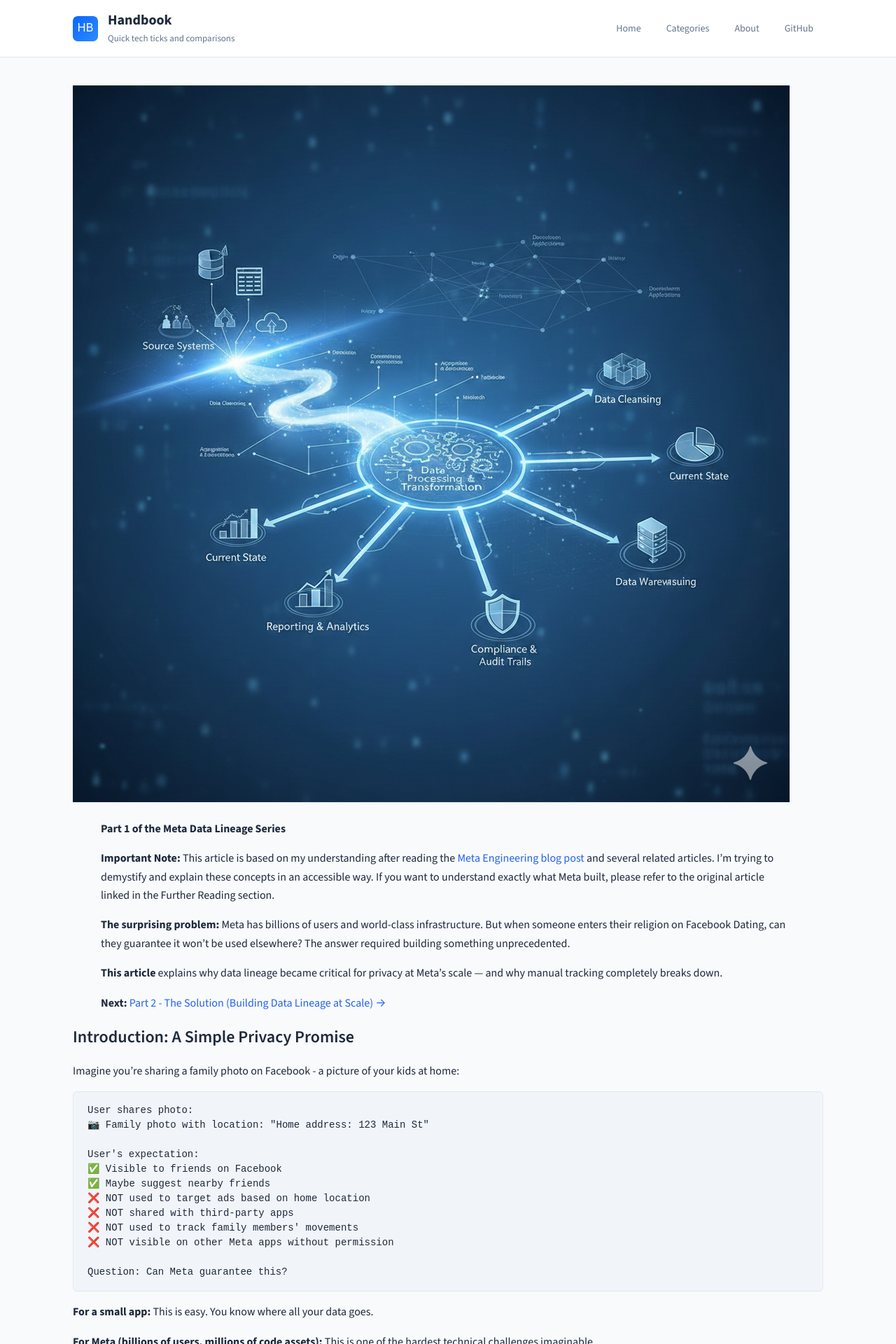
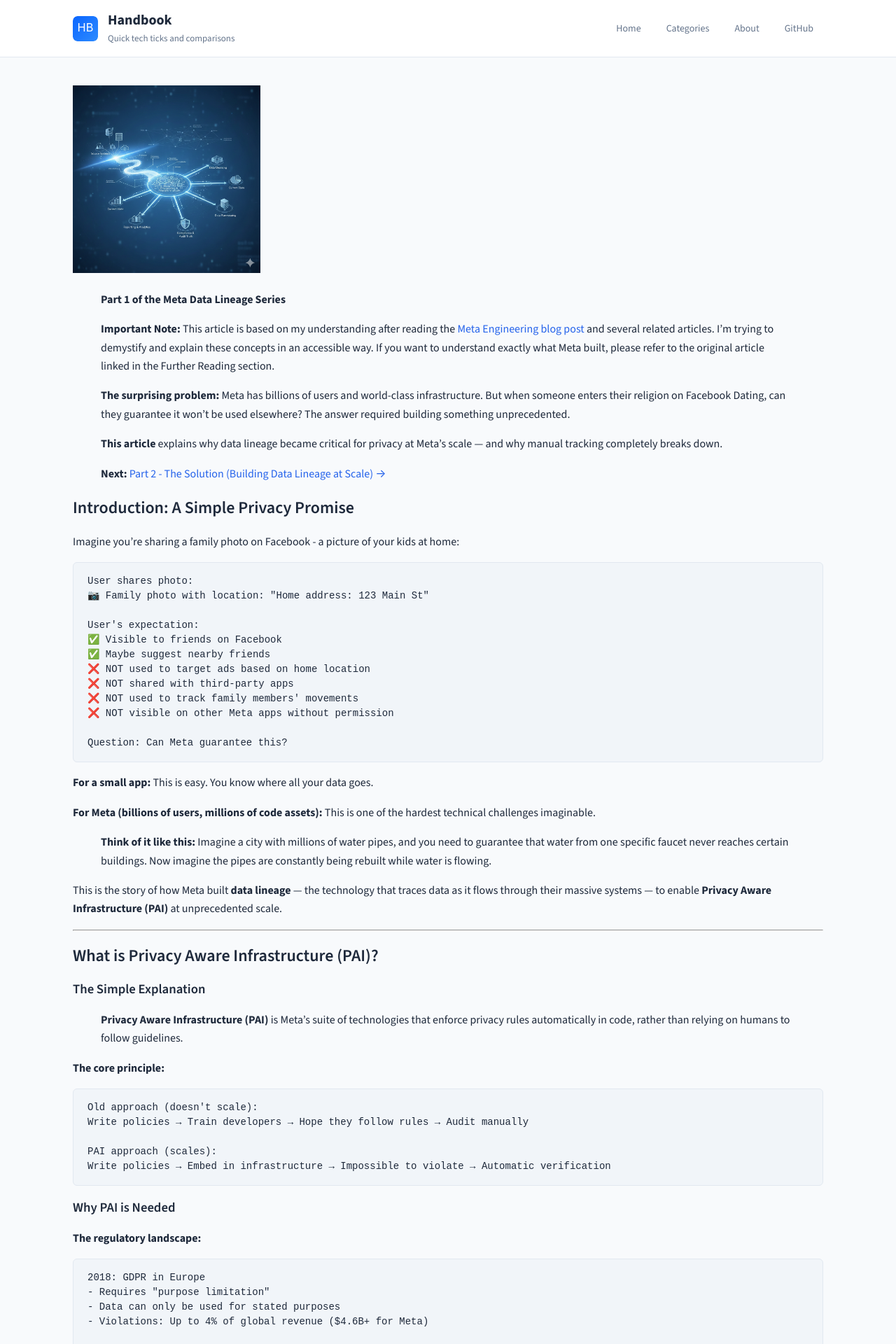
Before and after one commit to rilov/handbook, a Jekyll site: the page built from _topics/meta-data-lineage-part-1-challenge.md, in a window 1280 px wide. Shown: the top 1920 px of the page at 70% size. Built offline with Jekyll 4.4.1, drawn with Linux system fonts in a browser that asks for light colours; our own code applies the rules of GitHub Pages for plain Markdown files.

Commit message:
updated the code

```diff
--- a/_topics/meta-data-lineage-part-1-challenge.md
+++ b/_topics/meta-data-lineage-part-1-challenge.md
@@ -15,7 +15,7 @@ related:
   - meta-data-lineage-part-2-solution
 ---
 
-![Meta Data Lineage]({{ site.baseurl }}/assets/img/Gemini_Generated_Image_u9udjuu9udjuu9ud.png)
+<img src="{{ site.baseurl }}/assets/img/Gemini_Generated_Image_u9udjuu9udjuu9ud.png" alt="Meta Data Lineage" width="25%" />
 
 > **Part 1 of the Meta Data Lineage Series**
 >
```
